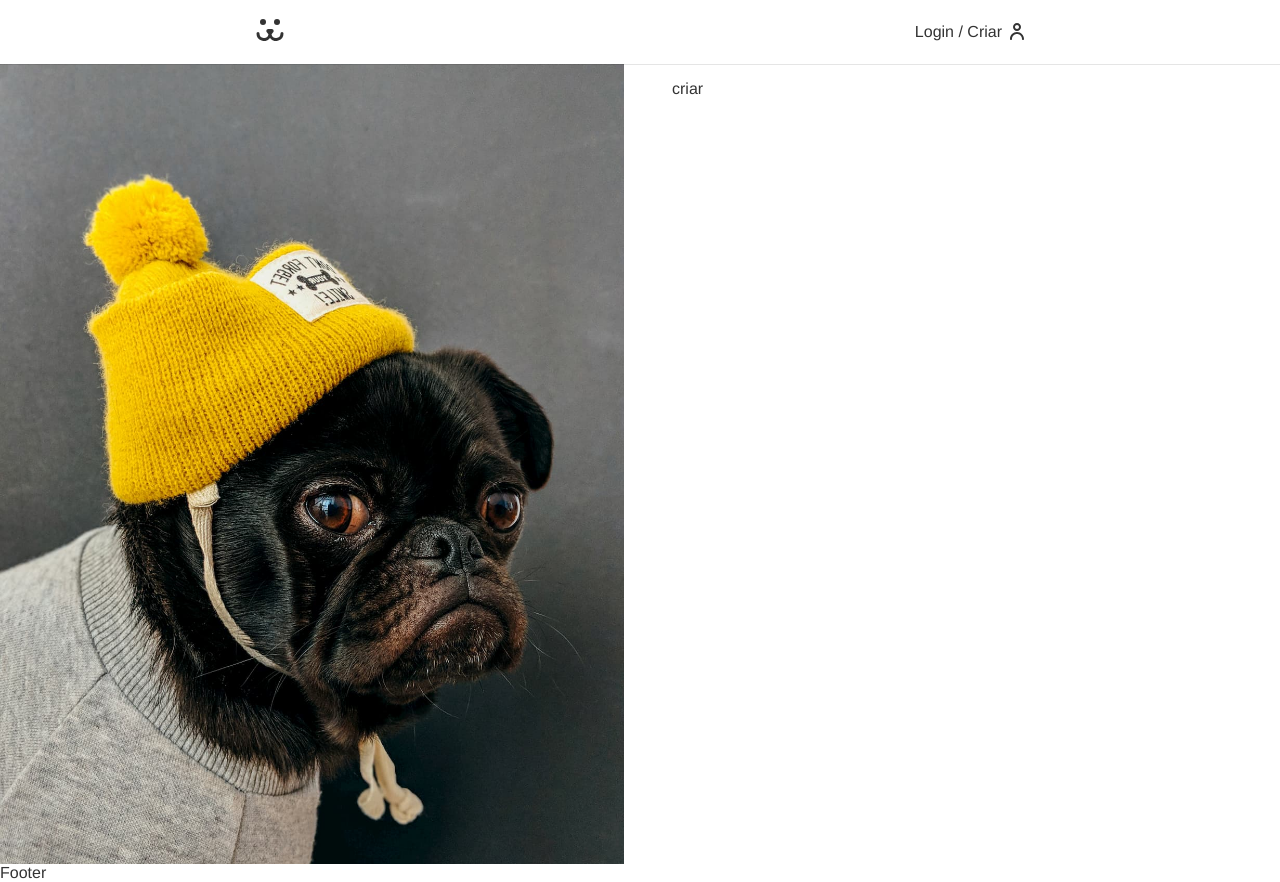
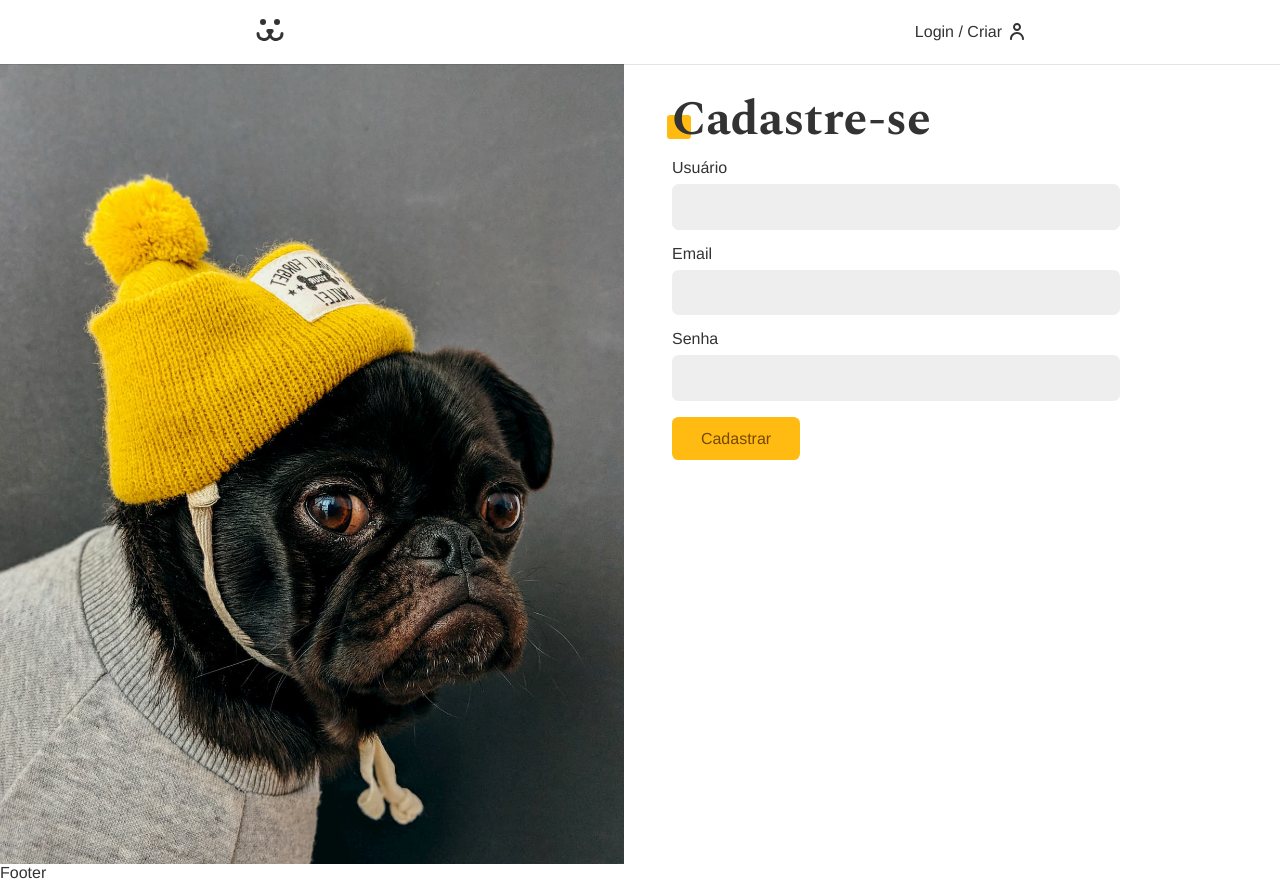
Before and after one commit to lucavini/dogs, a React (Create React App) app: page /login/criar in a window 1280 px wide. Built offline with nearby package versions, Linux system fonts and the light colour scheme.

Commit message:
feat: create account form styled

```diff
--- a/src/Components/Login/LoginCreate.js
+++ b/src/Components/Login/LoginCreate.js
@@ -1,7 +1,41 @@
 import React from "react";
+import Input from "../../Components/Form/Input";
+import Button from "../../Components/Form/Button";
+import useForm from "../../Hook/useForm";
+import { USER_POST } from "../../api";
+import { UserContext } from "../../UserContext";
 
 const LoginCreate = () => {
-  return <div>criar</div>;
+  const username = useForm();
+  const email = useForm("email");
+  const password = useForm();
+  const { userLogin } = React.useContext(UserContext);
+
+  async function handleSubmit(event) {
+    event.preventDefault();
+
+    const { url, options } = USER_POST({
+      username: username.value,
+      email: email.value,
+      password: password.value,
+    });
+
+    const response = await fetch(url, options);
+    if (response.ok) userLogin(username.value, password.value);
+    console.log(response);
+  }
+
+  return (
+    <section className="animeLeft">
+      <h1 className="title">Cadastre-se</h1>
+      <form onSubmit={handleSubmit}>
+        <Input label="Usuário" type="texte" name="username" {...username} />
+        <Input label="Email" type="email" name="emal" {...email} />
+        <Input label="Senha" type="password" name="password" {...password} />
+        <Button>Cadastrar</Button>
+      </form>
+    </section>
+  );
 };
 
 export default LoginCreate;
--- a/src/Hook/useForm.js
+++ b/src/Hook/useForm.js
@@ -6,6 +6,10 @@
       /^(([^<>()[\]\\.,;:\s@"]+(\.[^<>()[\]\\.,;:\s@"]+)*)|(".+"))@((\[[0-9]{1,3}\.[0-9]{1,3}\.[0-9]{1,3}\.[0-9]{1,3}\])|(([a-zA-Z\-0-9]+\.)+[a-zA-Z]{2,}))$/,
     message: "Preencha um email válido",
   },
+  password:{
+    regex:/^(?=.*\d)(?=.*[a-z])(?=.*[A-Z])[0-9a-zA-Z]{8,}$/,
+    message: "A senha deve conter: Mínimo de 8 caracteres, 1 caracter maiusculo, 1 caracter minusculo e 1 número.",
+  }
 };
 
 const useForm = (type) => {
--- a/src/api.js
+++ b/src/api.js
@@ -19,21 +19,33 @@
     options: {
       method: "POST",
       headers: {
-        Authorization:'Bearer '+token,
+        Authorization: "Bearer " + token,
       },
     },
   };
 }
 
-
-export function USER_GET(token){
+export function USER_GET(token) {
   return {
     url: API_URL + "/api/user",
     options: {
       method: "GET",
       headers: {
-            Authorization:'Bearer '+token,
+        Authorization: "Bearer " + token,
       },
     },
   };
 }
+
+export function USER_POST(body) {
+  return {
+    url: API_URL + "/api/user",
+    options: {
+      method: "POST",
+      headers: {
+        "Content-Type": "application/json",
+      },
+      body: JSON.stringify(body),
+    },
+  };
+}
```
Lines whose indentation alone changed are shown as unchanged.
